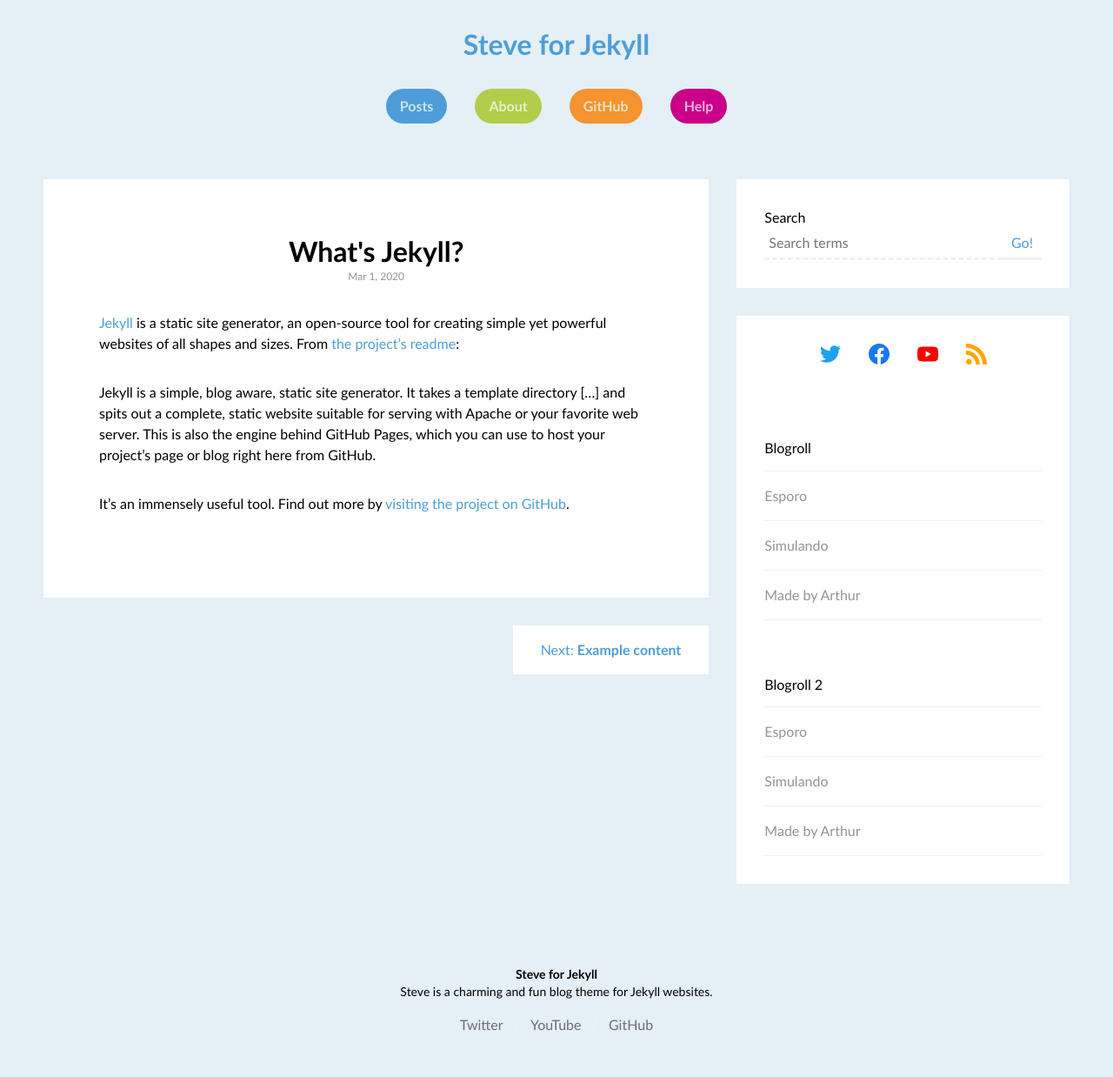
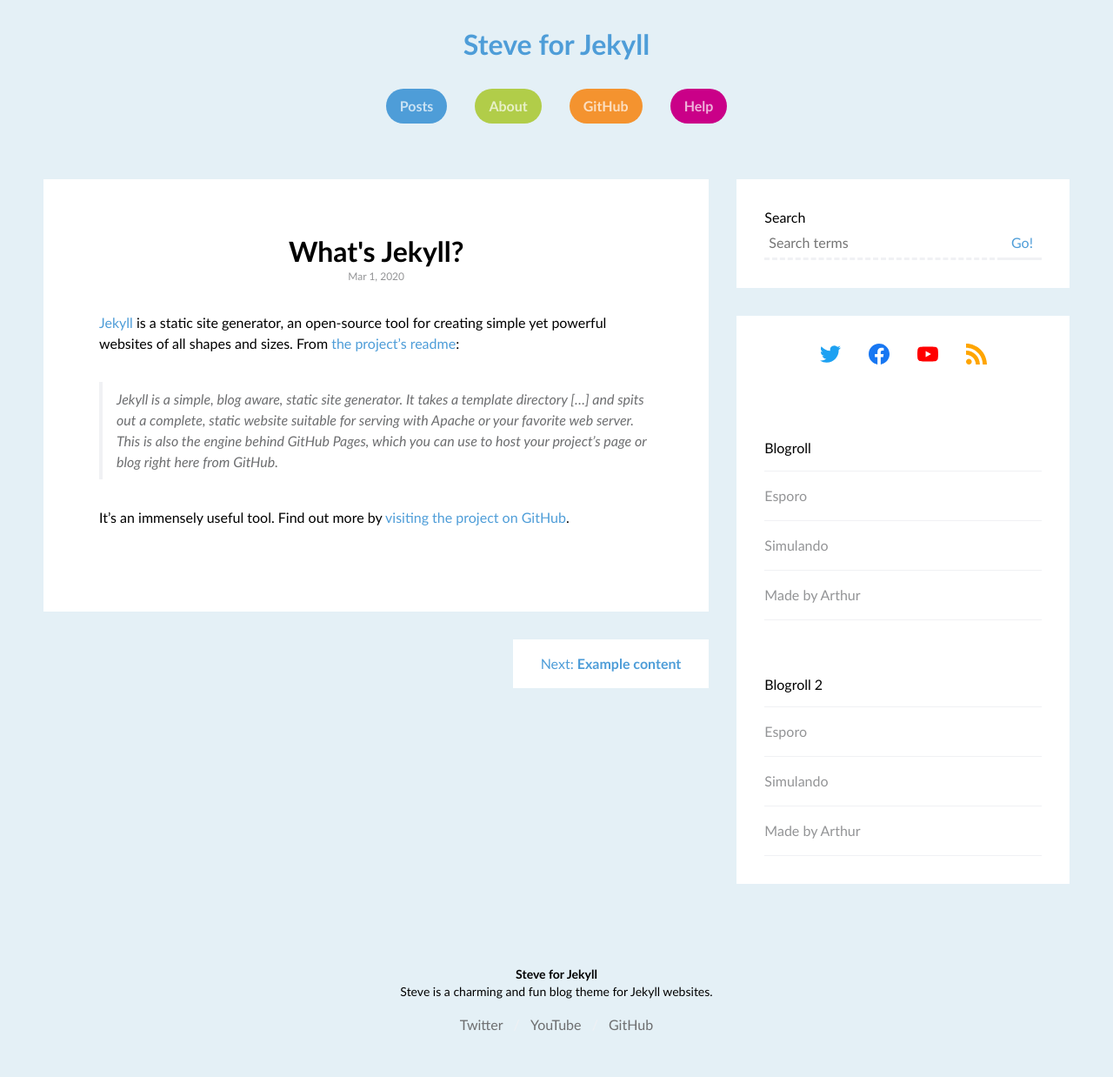
Before and after one commit to esporo/steve, a Jekyll site: the page built from _posts/2020-03-01-whats-jekyll.md, in a window 1280 px wide. Shown: the whole page at 87% size. Built offline with Jekyll 4.4.1, drawn with Linux system fonts in a browser that asks for light colours.

Commit message:
styles blockquotes

```diff
--- a/_sass/steve/_base.scss
+++ b/_sass/steve/_base.scss
@@ -154,6 +154,21 @@ table {
   }
 }
 
+// Quotes
+
+blockquote {
+  border-left: 4px solid var(--color-details-lighter);
+  padding-left: calc(var(--gap) / 2);
+  padding-top: calc(var(--gap) / 4);
+  padding-bottom: calc(var(--gap) / 4);
+  font-style: italic;
+  color: var(--color-details-darker);
+
+  > :last-child {
+    margin-bottom: 0;
+  }
+}
+
 // Horizontal rule
 hr {
   width: 250px;
--- a/_sass/steve/_layout.scss
+++ b/_sass/steve/_layout.scss
@@ -227,11 +227,15 @@ body {
   margin-bottom: var(--gap);
 
   h1 {
-    font-size: 1.25rem;
-    text-transform: uppercase;
-    letter-spacing: 0.1em;
+    font-size: 0.75rem;
     font-weight: normal;
     color: var(--color-details);
+
+    strong {
+      font-size: 1.75rem;
+      color: var(--color-text);
+      text-transform: uppercase;
+    }
   }
 }
 
```
